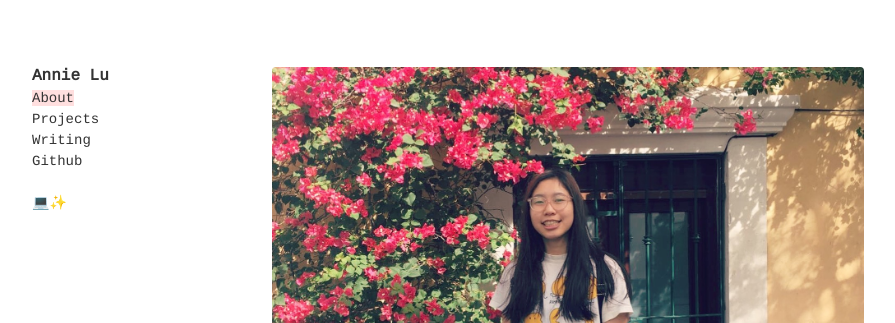
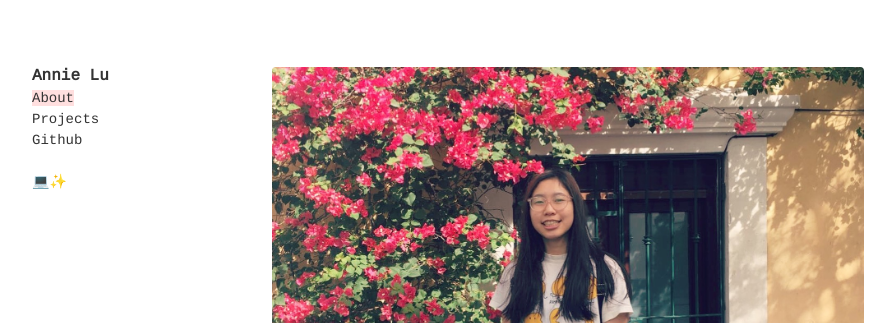
Before and after one commit to annie-lu/annie-lu.github.io, a Jekyll site: the page built from index.html, in a window 1280 px wide. Shown: the top 323 px of the page, without its empty margins (96-991 px from the left). Built offline with Jekyll 4.4.1, drawn with Linux system fonts in a browser that asks for light colours.

Commit message:
Update default.html

```diff
--- a/_layouts/default.html
+++ b/_layouts/default.html
@@ -24,11 +24,7 @@
 		{% else %}
 	      		<br> <a href="https://annie-lu.github.io/project.html" class="dark-gray link bg-animate hover-bg-washed-red normal">Projects</a>
 		{% endif %}
-	      	{% if page.title=="Writing" %}
-			<br> <a href="https://annie-lu.github.io/writing.html" class="dark-gray link bg-washed-red normal">Writing</a>
-		{% else %}
-	      		<br> <a href="https://annie-lu.github.io/writing.html" class="dark-gray link bg-animate hover-bg-washed-red normal">Writing</a>
-		{% endif %}
+
               <br> <a href="http://www.github.com/annie-lu" class="dark-gray link bg-animate hover-bg-washed-red normal">Github</a>
              <br><br>
 	      💻✨
```
